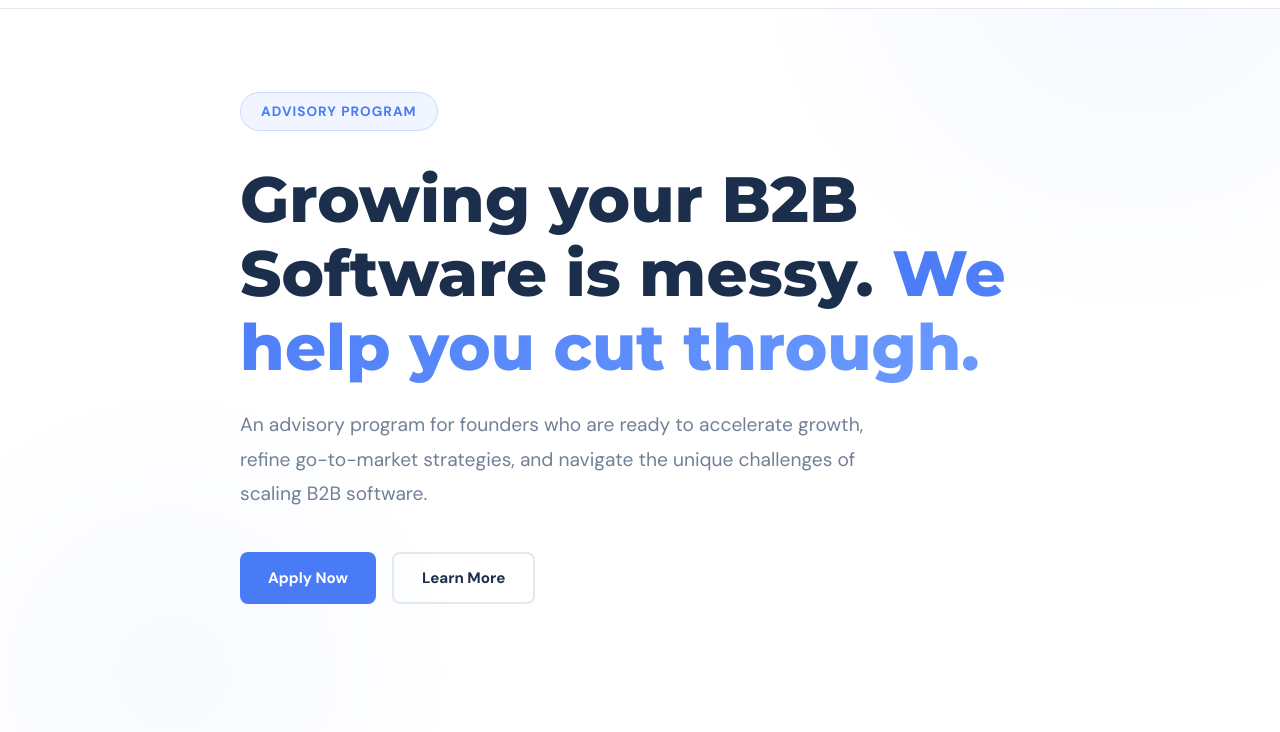
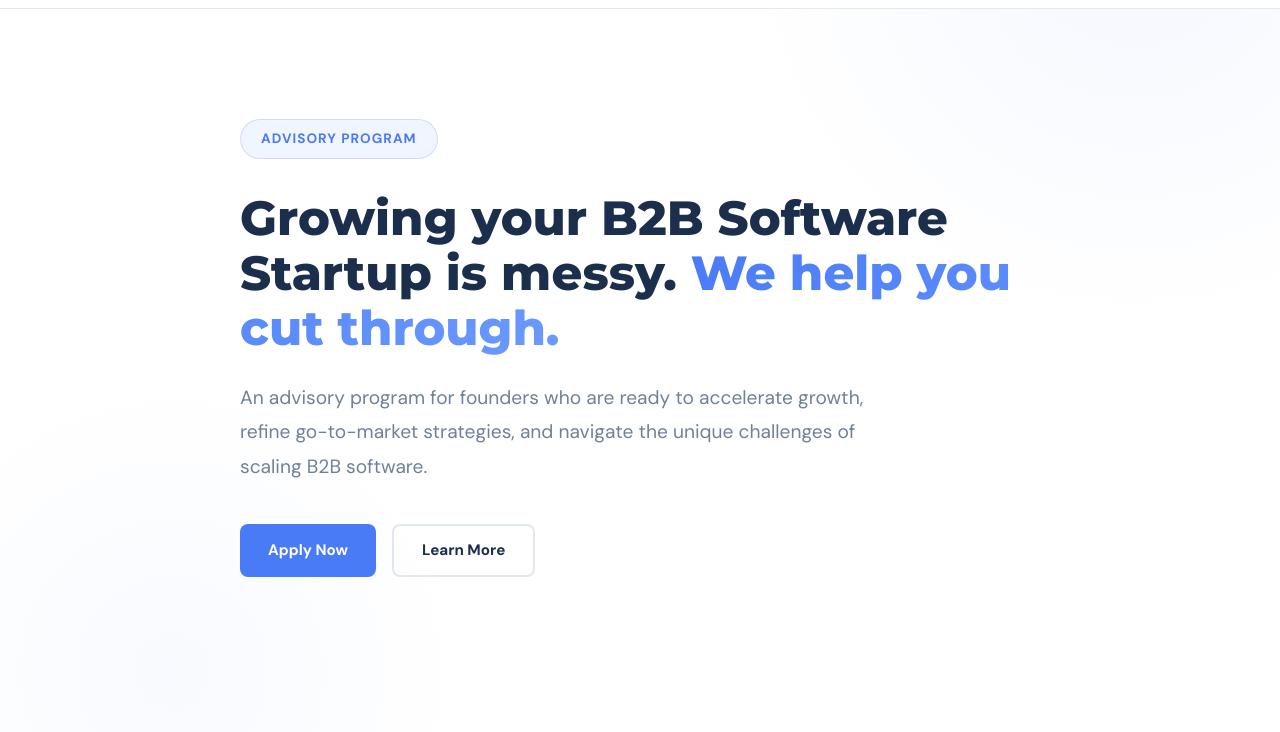
Before and after one commit to fahadvezhappilly/up-advisory, a plain HTML site: page index.html in a window 1280 px wide. Shown: the part 68-800 px from the top of the page. Drawn offline with Linux system fonts and the light colour scheme.

Commit message:
Update index.html

```diff
--- a/index.html
+++ b/index.html
@@ -197,7 +197,7 @@
         }
 
         .hero h1 {
-            font-size: clamp(2.5rem, 5vw, 4rem);
+            font-size: clamp(2rem, 4vw, 3rem);
             font-weight: 800;
             color: var(--primary);
             line-height: 1.15;
@@ -872,7 +872,7 @@
     <section class="hero">
         <div class="hero-inner">
             <div class="hero-badge">Advisory Program</div>
-            <h1>Growing your B2B Software is messy. <em>We help you cut through.</em></h1>
+            <h1>Growing your B2B Software Startup is messy. <em>We help you cut through.</em></h1>
             <p>An advisory program for founders who are ready to accelerate growth, refine go-to-market strategies, and navigate the unique challenges of scaling B2B software.</p>
             <div class="hero-ctas">
                 <a href="https://airtable.com/appFjp1F5EUvmDXNK/shrIrfx3nBxBd5QSb" target="_blank" class="btn btn-primary">Apply Now</a>
```
